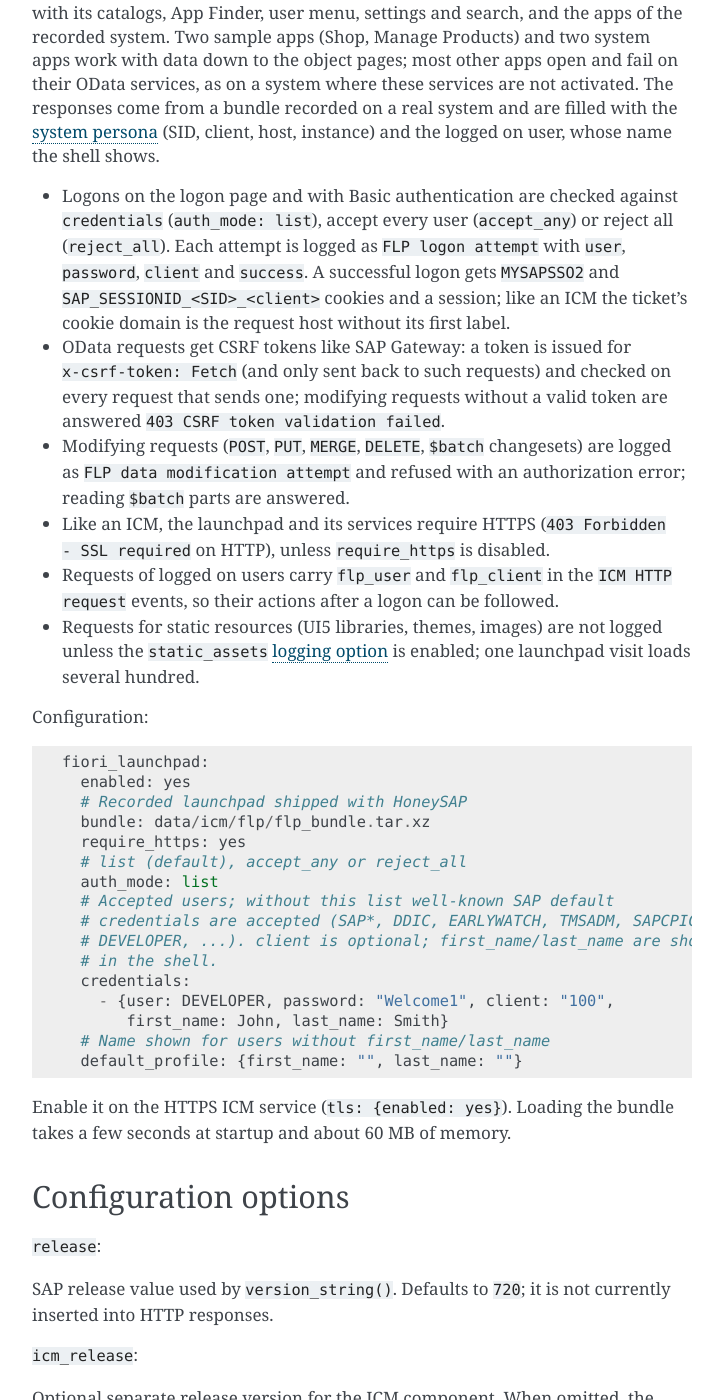
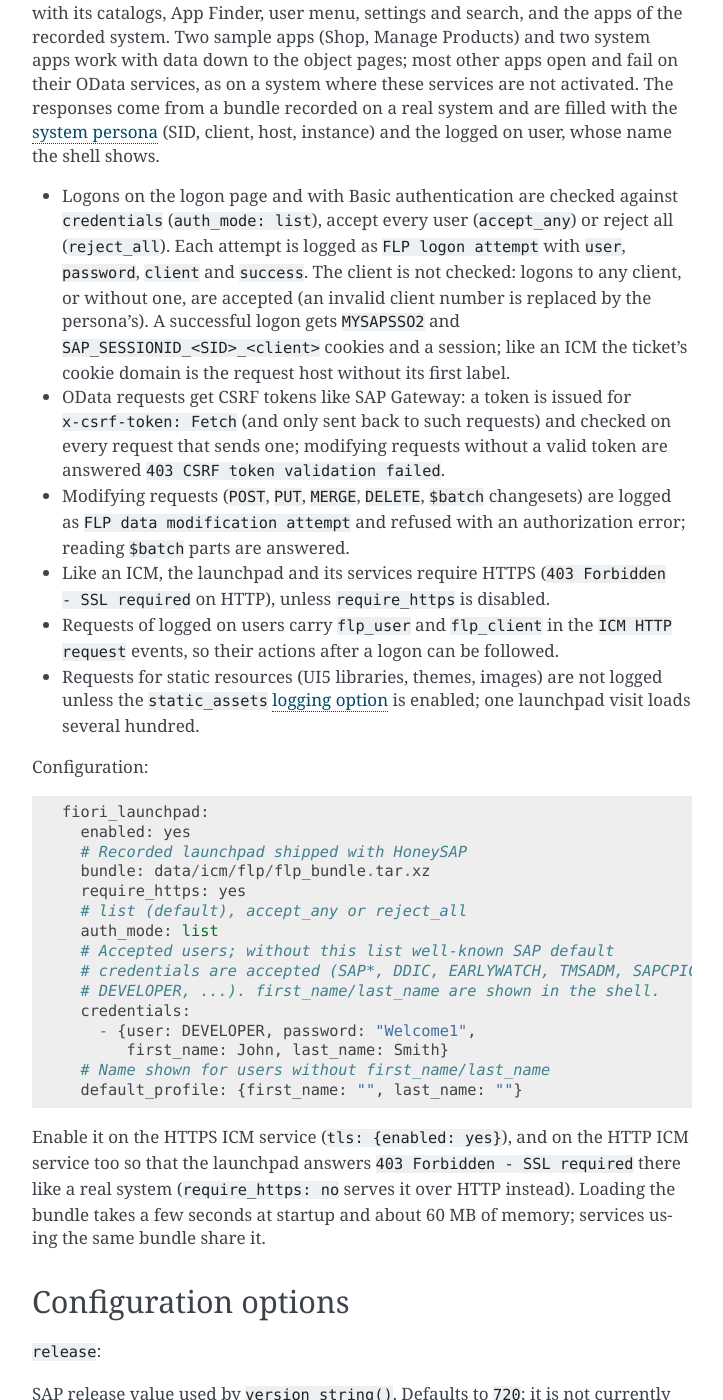
Before and after one commit to OWASP/HoneySAP, a Sphinx documentation site: the page built from docs/user/services/icm.rst, in a window 1280 px wide and 1400 px high, scrolled down 1368 px. Shown: the whole window, without its empty margins (388-1111 px from the left). Built offline with Sphinx 7.4.7, drawn with Linux system fonts in a browser that asks for light colours; pages that are not in the unit, such as notebooks, are missing from menus.

Commit message:
Serve dark and high contrast launchpad themes, accept logons to any client
Add the sap_horizon_dark, _hcb and _hcw theme resources to the launchpad
bundle; browsers in dark or high contrast mode got an unstyled page. The
client of a logon is no longer checked and invalid client values fall
back to the persona's. The HTTP ICM answers launchpad requests with
403 SSL required, sharing the bundle with the HTTPS service.

```diff
--- a/docs/user/services/icm.rst
+++ b/docs/user/services/icm.rst
@@ -74,7 +74,9 @@
   ``credentials`` (``auth_mode: list``), accept every user
   (``accept_any``) or reject all (``reject_all``). Each attempt is logged as
   ``FLP logon attempt`` with ``user``, ``password``, ``client`` and
-  ``success``. A successful logon gets ``MYSAPSSO2`` and
+  ``success``. The client is not checked: logons to any client, or
+  without one, are accepted (an invalid client number is replaced by the
+  persona's). A successful logon gets ``MYSAPSSO2`` and
   ``SAP_SESSIONID_<SID>_<client>`` cookies and a session; like an ICM the
   ticket's cookie domain is the request host without its first label.
 - OData requests get CSRF tokens like SAP Gateway: a token is issued for
@@ -106,16 +108,18 @@
      auth_mode: list
      # Accepted users; without this list well-known SAP default
      # credentials are accepted (SAP*, DDIC, EARLYWATCH, TMSADM, SAPCPIC,
-     # DEVELOPER, ...). client is optional; first_name/last_name are shown
-     # in the shell.
+     # DEVELOPER, ...). first_name/last_name are shown in the shell.
      credentials:
-       - {user: DEVELOPER, password: "Welcome1", client: "100",
+       - {user: DEVELOPER, password: "Welcome1",
           first_name: John, last_name: Smith}
      # Name shown for users without first_name/last_name
      default_profile: {first_name: "", last_name: ""}
 
-Enable it on the HTTPS ICM service (``tls: {enabled: yes}``). Loading the
-bundle takes a few seconds at startup and about 60 MB of memory.
+Enable it on the HTTPS ICM service (``tls: {enabled: yes}``), and on the
+HTTP ICM service too so that the launchpad answers ``403 Forbidden - SSL
+required`` there like a real system (``require_https: no`` serves it over
+HTTP instead). Loading the bundle takes a few seconds at startup and about
+60 MB of memory; services using the same bundle share it.
 
 Configuration options
 ---------------------
```
Also changed, not shown: 5 other files.
